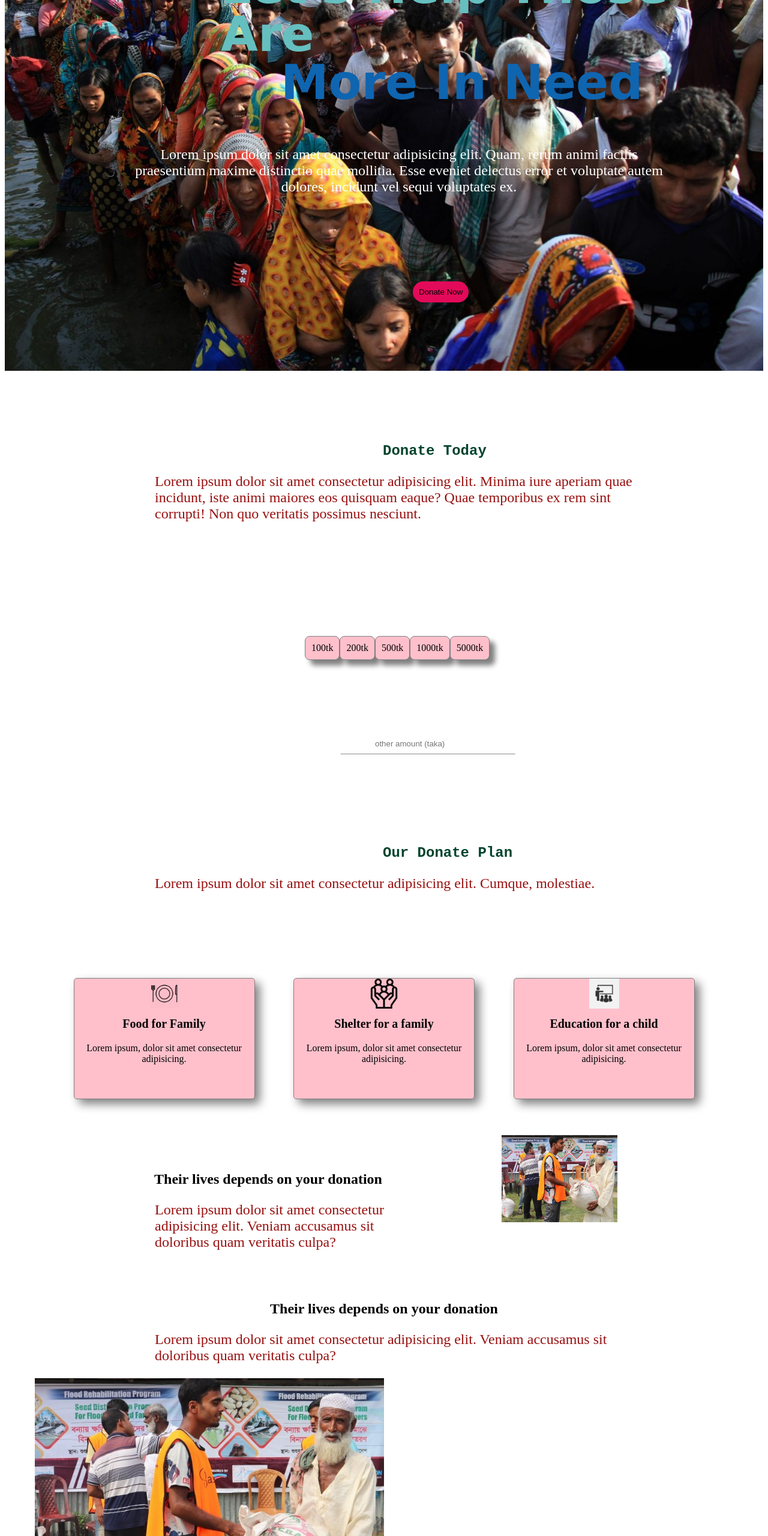
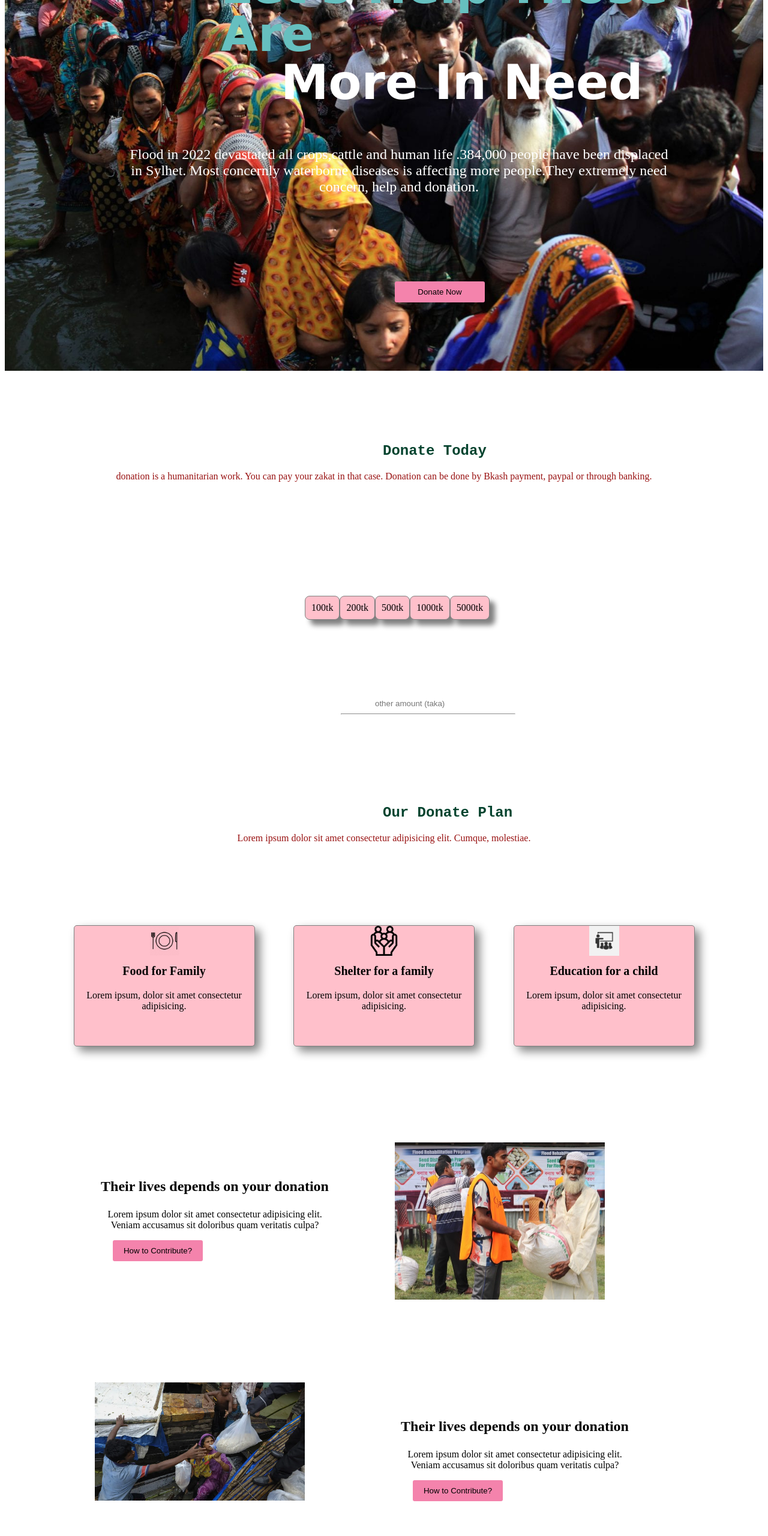
Before and after one commit to bristy105/donate-today, a plain HTML site: page index.html in a window 1280 px wide. Shown: the part 240-2800 px from the top of the page at 60% size. Drawn offline with Linux system fonts and the light colour scheme.

Commit message:
updates section added

```diff
--- a/index.html
+++ b/index.html
@@ -13,13 +13,13 @@
     <div class="top-container">
             <h1 >Let's  Help  Those  Are <br> <span class="highlight">More In Need</span> </h1>
 
-            <p class="paragraph">Lorem ipsum dolor sit amet consectetur adipisicing elit. Quam, rerum animi facilis praesentium maxime distinctio quae mollitia. Esse eveniet delectus error et voluptate autem dolores, incidunt vel sequi voluptates ex.</p>
-            <button type="button" class="donate-button">Donate Now</button>
+            <p class="paragraph">Flood in 2022 devastated all crops,cattle and human life .384,000 people have been displaced in Sylhet. Most concernly waterborne diseases is affecting more people.They extremely need concern, help and donation. </p>
+            <button type="button" class="button">Donate Now</button>
     </div>
 
         <div class="middle-container">
             <div><h2>Donate Today</h2>
-                <p class="colored-paragraph">Lorem ipsum dolor sit amet consectetur adipisicing elit. Minima iure aperiam quae incidunt, iste animi maiores eos quisquam eaque? Quae temporibus ex rem sint corrupti! Non quo veritatis possimus nesciunt.</p>
+                <p class="colored-paragraph">donation is a humanitarian work. You can pay your zakat in that case. Donation can be done by Bkash payment, paypal or through banking.</p>
             </div>
 
 
@@ -65,21 +65,23 @@
             </div>
             <div class="container-before-bottom">
                 <div class="survival1">
-                    <div class="block1">
+                    <div class="block-left">
                         <h3>Their lives depends on your donation</h3>
-                        <p class="colored-paragraph">Lorem ipsum dolor sit amet consectetur adipisicing elit. Veniam accusamus sit doloribus quam veritatis culpa?</p>
+                        <p >Lorem ipsum dolor sit amet consectetur adipisicing elit. Veniam accusamus sit doloribus quam veritatis culpa?</p>
+                        <button type="button" class="contribute">How to Contribute?</button>
                     </div>
-                    <div class="block2">
+                    <div class="block-right">
                         <img class="image" src="./images/donation10.jpg" alt="">
                     </div>
                 </div>
                 <div class="survival2">
-                    <div class="block1">
+                    <div class="block-left">
+                        <img class="image" src="./images/survive.png" alt="">
+                    </div>
+                    <div class="block-right">
                         <h3>Their lives depends on your donation</h3>
-                        <p class="colored-paragraph">Lorem ipsum dolor sit amet consectetur adipisicing elit. Veniam accusamus sit doloribus quam veritatis culpa?</p>
-                    </div>
-                    <div class="block2">
-                        <img class="image" src="./images/donation10.jpg" alt="">
+                        <p >Lorem ipsum dolor sit amet consectetur adipisicing elit. Veniam accusamus sit doloribus quam veritatis culpa?</p>
+                        <button type="button" class="contribute">How to Contribute?</button>
                     </div>
 
                 </div>
@@ -92,6 +94,28 @@
 
 
         </div>
+        <div class="bottom-container">
+            <div><h3>Get My Updates</h3>
+                <p>Lorem ipsum dolor sit amet consectetur adipisicing elit. Magnam, nobis!</p>
+            </div>
+            <div class="updates-container">
+                <form class="form-inline" action="/action_page.php">
+                    <label for="email"></label>
+
+                    <div class="input-email">
+                        <input type="email" id="email" placeholder="Email" name="email">
+
+                    </div>
+                    <div >
+                        <input class="input-subscribe" type="subscribe" placeholder="Subscribe" name="subscribe">
+
+                    </div>
+
+
+
+            </div>
+
+        </div>
 
    </section>
 
--- a/style.css
+++ b/style.css
@@ -22,6 +22,9 @@ h3{
     text-align: center;
 
 }
+p{
+    text-align: center;
+}
 
 
 .paragraph{
@@ -32,24 +35,26 @@ h3{
     font-size: x-large;
 }
 .colored-paragraph{
-    padding-left: 200px;
-    padding-right: 150px;
+    padding-left: 50px;
+    padding-right: 50px;
     color:rgb(152, 16, 16);
-    font-size: x-large;
+    font-size: bold;
 
 }
-.donate-button{
+.button{
     margin-top: 120px;
+    margin-left: 650px;
+    width: 150px;
     border: 15px;
-    border-radius: 20px;
-    background-color: rgb(227, 10, 90);
+    border-radius: 3px;
+    background-color: rgb(244, 131, 172);
     text-decoration: none;
     padding: 10px;
-    margin-left: 680px;
+
 
 }
 .highlight{
-    color:rgb(15, 101, 176);
+    color:white;
     padding: 100px;
 }
 
@@ -151,6 +156,7 @@ h3{
 .container{
     display: flex;
     justify-content: space-evenly;
+    align-items: center;
 }
 .icon{
     width: 50px;
@@ -159,12 +165,58 @@ h3{
     width: 50px;
 }
 .survival1{
+    position: relative;
     margin-top: 60px;
     display: flex;
+    height : 50vh;
+}
+.block-right{
+    margin-top: 100px;
+    margin-left: 100px;
+    width: 400px;
+    border: none;
+
+}
+.block-left{
+    margin-top: 100px;
+    margin-left: 100px;
+
+    width: 400px;
+    border: none;
+
+}
+.survival2{
+    position: relative;
+    display: flex;
+
+
+    display: flex;
+}
+.container-before-bottom{
+
+    justify-content: space-evenly;
+    align-items: center;
+
 }
 .image{
-    width: 50%;
+    width:350px;
+
 }
-.block1{
-    display: block;
+.contribute{
+    margin-left: 30px;
+    width: 150px;
+    border: 15px;
+    border-radius: 3px;
+    background-color: rgb(244, 131, 172);
+    text-decoration: none;
+    padding: 10px;
+
+
 }
+
+.input-subscribe{
+    background-color: red;
+}
+.updates-container{
+    display: flex;
+}
```
